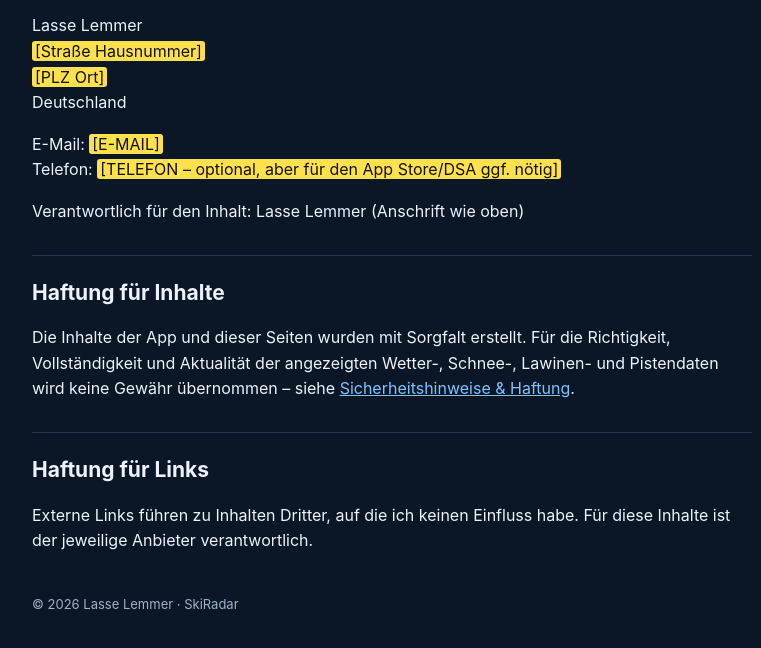
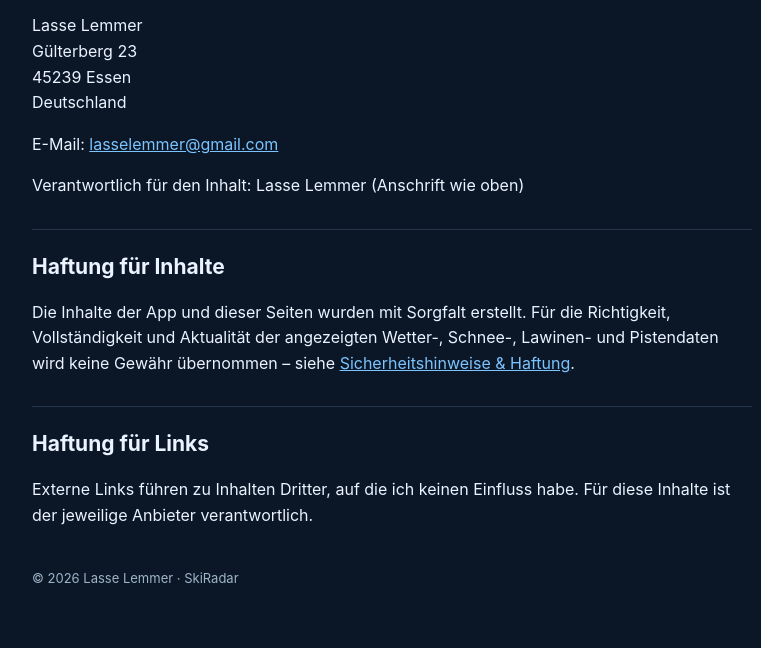
Before and after one commit to lasselemmer2/skiradar, a plain HTML site: page impressum.html in a window 1280 px wide. Shown: the part 118-766 px from the top of the page, without its empty margins (248-1009 px from the left). Drawn offline with Linux system fonts and the light colour scheme.

Commit message:
Impressum, Datenschutz und Support: Anschrift und Kontakt ergänzt
Co-Authored-By: Claude Opus 5.5 <noreply@anthropic.com>
Claude-Session: https://claude.ai/code/session_01HXNeWFxmXr1ajPUBvTHSCB

```diff
--- a/impressum.html
+++ b/impressum.html
@@ -11,8 +11,8 @@ td,th{border-bottom:1px solid var(--line);padding:8px 6px;text-align:left;vertic
 li{margin:4px 0}
 </style></head><body><main><nav><a href="index.html">SkiRadar</a><a href="sicherheit.html">Sicherheit &amp; Haftung</a><a href="datenschutz.html">Datenschutz</a><a href="impressum.html">Impressum</a></nav>
 <h1>Impressum</h1>
-<p>Lasse Lemmer<br><mark>[Straße Hausnummer]</mark><br><mark>[PLZ Ort]</mark><br>Deutschland</p>
-<p>E-Mail: <mark>[E-MAIL]</mark><br>Telefon: <mark>[TELEFON – optional, aber für den App Store/DSA ggf. nötig]</mark></p>
+<p>Lasse Lemmer<br>Gülterberg 23<br>45239 Essen<br>Deutschland</p>
+<p>E-Mail: <a href="mailto:lasselemmer@gmail.com">lasselemmer@gmail.com</a></p>
 <p>Verantwortlich für den Inhalt: Lasse Lemmer (Anschrift wie oben)</p>
 <h2>Haftung für Inhalte</h2><p>Die Inhalte der App und dieser Seiten wurden mit Sorgfalt erstellt. Für die Richtigkeit, Vollständigkeit und Aktualität der angezeigten Wetter-, Schnee-, Lawinen- und Pistendaten wird keine Gewähr übernommen – siehe <a href="sicherheit.html">Sicherheitshinweise &amp; Haftung</a>.</p>
 <h2>Haftung für Links</h2><p>Externe Links führen zu Inhalten Dritter, auf die ich keinen Einfluss habe. Für diese Inhalte ist der jeweilige Anbieter verantwortlich.</p>
```
Also changed, not shown: datenschutz.html (+2 -2 lines), index.html (+1 -1 lines).
